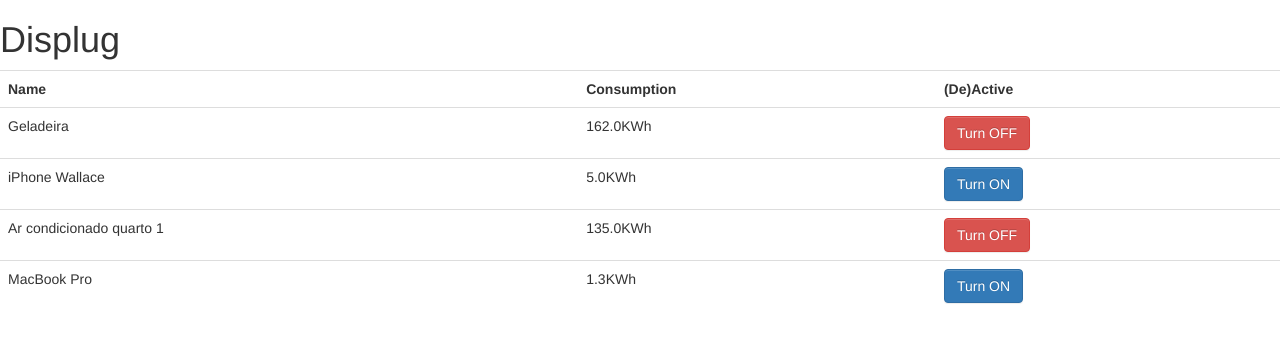
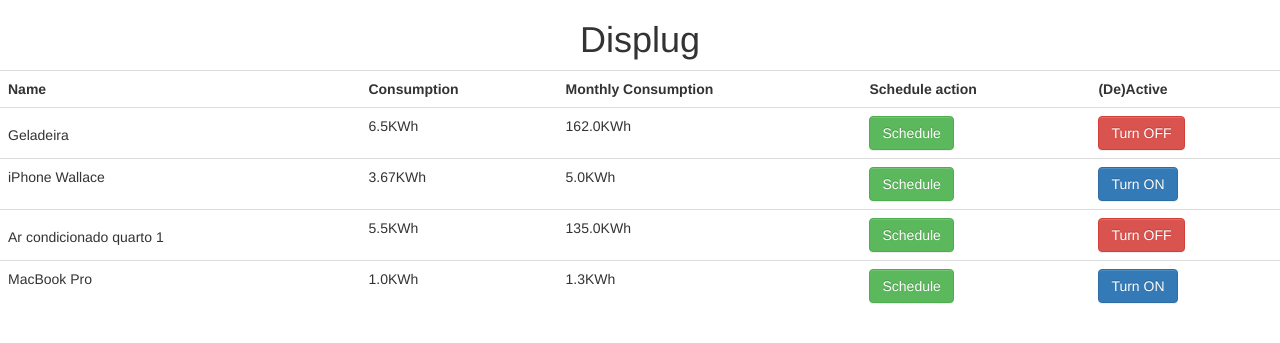
Before and after one commit to soareswallace/EnergyOptimization, a Django app: page /displug/ in a window 1280 px wide. Shown: the top 343 px of the page. Run offline with Django 3.2, Linux system fonts and the light colour scheme; data comes from the database, SQL or seed files in the repository; both versions use the stored data as it was after the commit; some libraries are stand-ins or nearby versions.

Commit message:
buttons and labels

```diff
--- a/Energy/displug/models.py
+++ b/Energy/displug/models.py
@@ -5,6 +5,7 @@ class Devices(models.Model):
     def __str__(self):
         return self.name
     consumption = models.FloatField(default=0.0)
+    average_consumption = models.FloatField(default=0.0)
     name = models.CharField(max_length=200)
     active = models.BooleanField(max_length=False)
 
--- a/Energy/displug/templates/displug/base.html
+++ b/Energy/displug/templates/displug/base.html
@@ -5,6 +5,7 @@
     <link rel="stylesheet" href="//maxcdn.bootstrapcdn.com/bootstrap/3.2.0/css/bootstrap-theme.min.css">
     <link href='http://fonts.googleapis.com/css?family=Open+Sans' rel='stylesheet'  type='text/css'>
     <link rel="stylesheet" href="https://maxcdn.bootstrapcdn.com/bootstrap/3.3.7/css/bootstrap.min.css">
+    <link href="https://fonts.googleapis.com/icon?family=Material+Icons" rel="stylesheet">
     <script src="https://ajax.googleapis.com/ajax/libs/jquery/3.2.1/jquery.min.js"></script>
     <script src="https://maxcdn.bootstrapcdn.com/bootstrap/3.3.7/js/bootstrap.min.js"></script>
     <meta charset="UTF-8">
--- a/Energy/displug/templates/displug/devices_list.html
+++ b/Energy/displug/templates/displug/devices_list.html
@@ -1,28 +1,43 @@
 {% extends "displug/base.html" %}
 {% block displug_content %}
 {% if devices_list %}
-<h1>Displug</h1>
+<h1 align="center">Displug</h1>
 <div>
     <table class="table table-hover" id="table_list">
         <tr align="center">
             <th>Name</th>
             <th>Consumption</th>
+            <th>Monthly Consumption</th>
+            <th>Schedule action</th>
             <th>(De)Active</th>
         </tr>
         {% for device in devices_list %}
             <tr>
-                <td>{{ device.name }}</td>
-                <td>{{ device.consumption}}KWh</td>
+                <td>{{ device.name }}
+                    {% if device.average_consumption > 5 %}
+                        <i class="material-icons">&#xe002;</i>
+                    {% endif %}
+                </td>
+                <td>{{ device.average_consumption}}KWh</td>
+                <td>
+                    {{device.consumption}}KWh
+                </td>
+                <td>
+                    <input class="btn btn-success" type="submit" value="Schedule">
+                </td>
                 <td>
                     {% if device.active %}
-                        <input class="btn btn-danger" type="submit" value="Turn OFF">
+                    <input class="btn btn-danger" type="submit" value="Turn OFF">
                     {% else %}
-                        <input class="btn btn-primary" type="submit" value="Turn ON">
+                    <input class="btn btn-primary" type="submit" value="Turn ON">
                     {% endif %}
                 </td>
             </tr>
         {% endfor %}
     </table>
+    {% for device in devices_list %}
+
+    {% endfor %}
 </div>
 {% else %}
     <li>No devices yet.</li>
```
Also changed, not shown: Energy/db.sqlite3, Energy/displug/migrations/0002_devices_average_consumption.py (added), Energy/package-lock.json (added).
